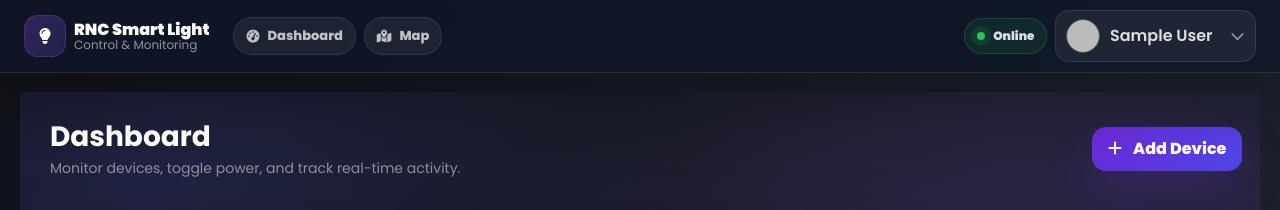
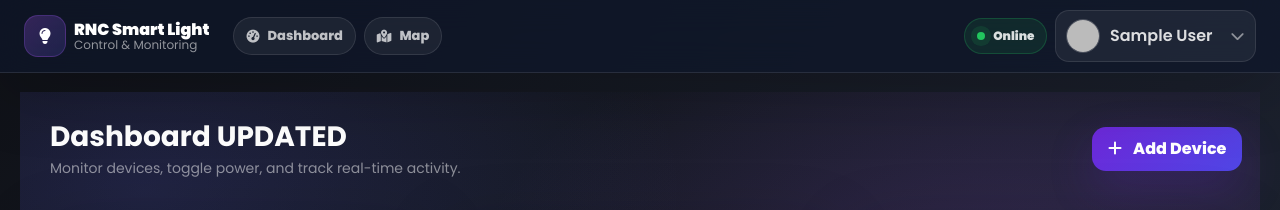
Before and after one commit to Master088/controller, a Vue app: page / in a window 1280 px wide. Shown: the top 210 px of the page. Built offline with nearby package versions, Linux system fonts and the light colour scheme; no server answers; the database is empty; sample sign-in values are in the browser's storage.

Commit message:
Update Dashboard title to 'Dashboard UPDATED'

```diff
--- a/src/views/Dashboard.vue
+++ b/src/views/Dashboard.vue
@@ -5,7 +5,7 @@
       <!-- Top Header -->
       <div class="d-flex flex-wrap justify-content-between align-items-center gap-3 mb-4">
         <div class="header-block">
-          <h3 class="mb-1 fw-bold text-white">Dashboard</h3>
+          <h3 class="mb-1 fw-bold text-white">Dashboard UPDATED</h3>
           <p class="mb-0 text-white-50 small">
             Monitor devices, toggle power, and track real-time activity.
           </p>
```
